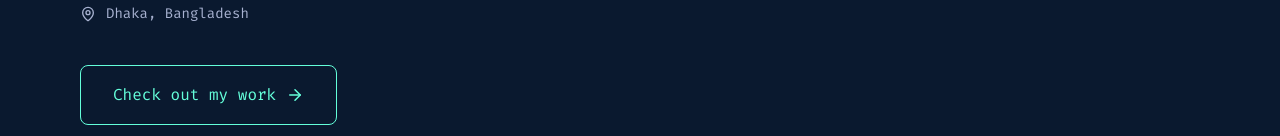
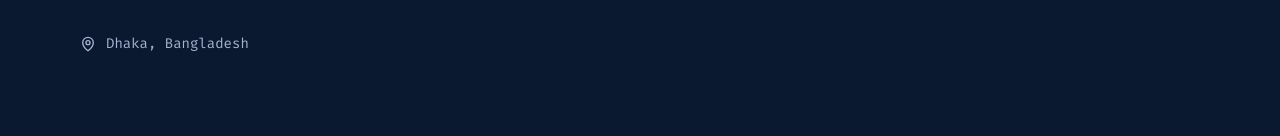
Before and after one commit to SantoKabir/portfolio, a React (Vite) app: page / in a window 1280 px wide. Shown: the part 664-800 px from the top of the page. Built offline with nearby package versions, Linux system fonts and the light colour scheme.

Commit message:
Remove check out my work button from Hero

```diff
--- a/src/components/Hero.jsx
+++ b/src/components/Hero.jsx
@@ -1,5 +1,5 @@
 import React from 'react';
-import { ArrowRight, MapPin } from 'lucide-react';
+import { MapPin } from 'lucide-react';
 import './Hero.css';
 
 const Hero = () => {
@@ -18,12 +18,6 @@ const Hero = () => {
           <div className="hero-location text-mono">
             <MapPin size={16} /> Dhaka, Bangladesh
           </div>
-
-          <div className="hero-cta">
-            <a href="#projects" className="btn-primary hero-btn">
-              Check out my work <ArrowRight size={18} />
-            </a>
-          </div>
         </div>
 
         <div className="hero-image-wrapper">
```
